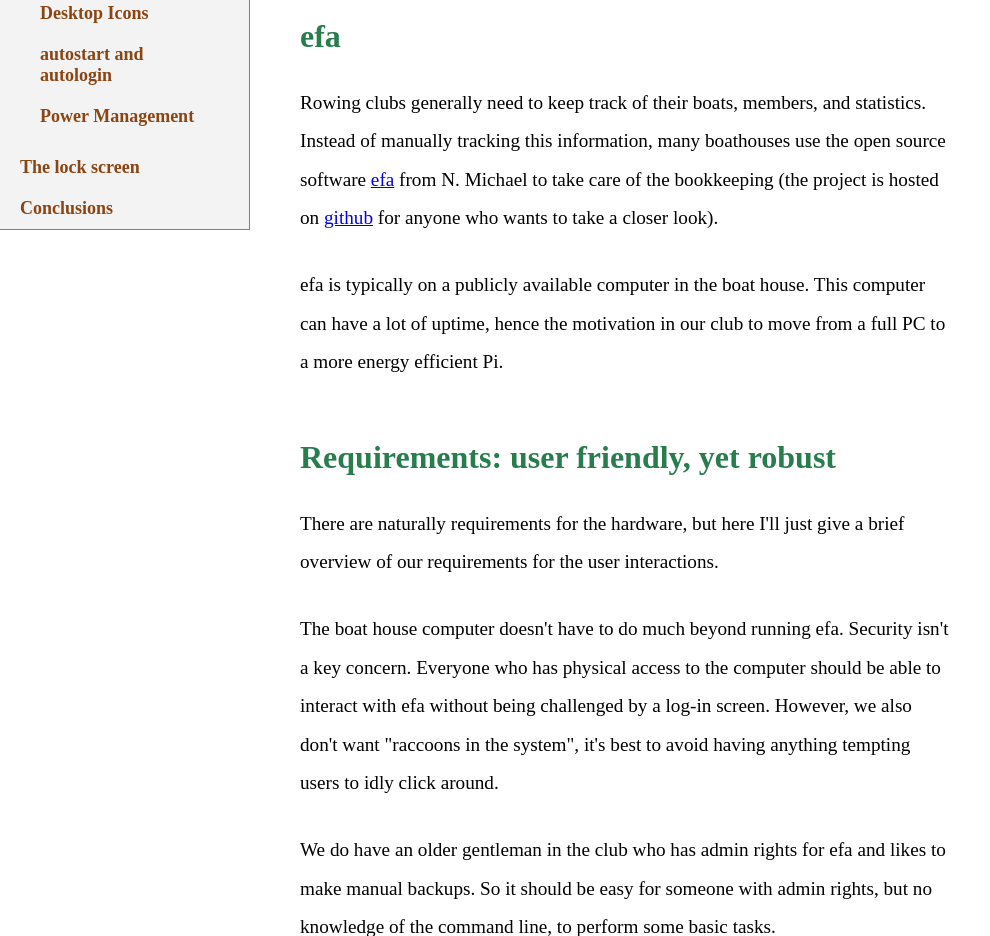
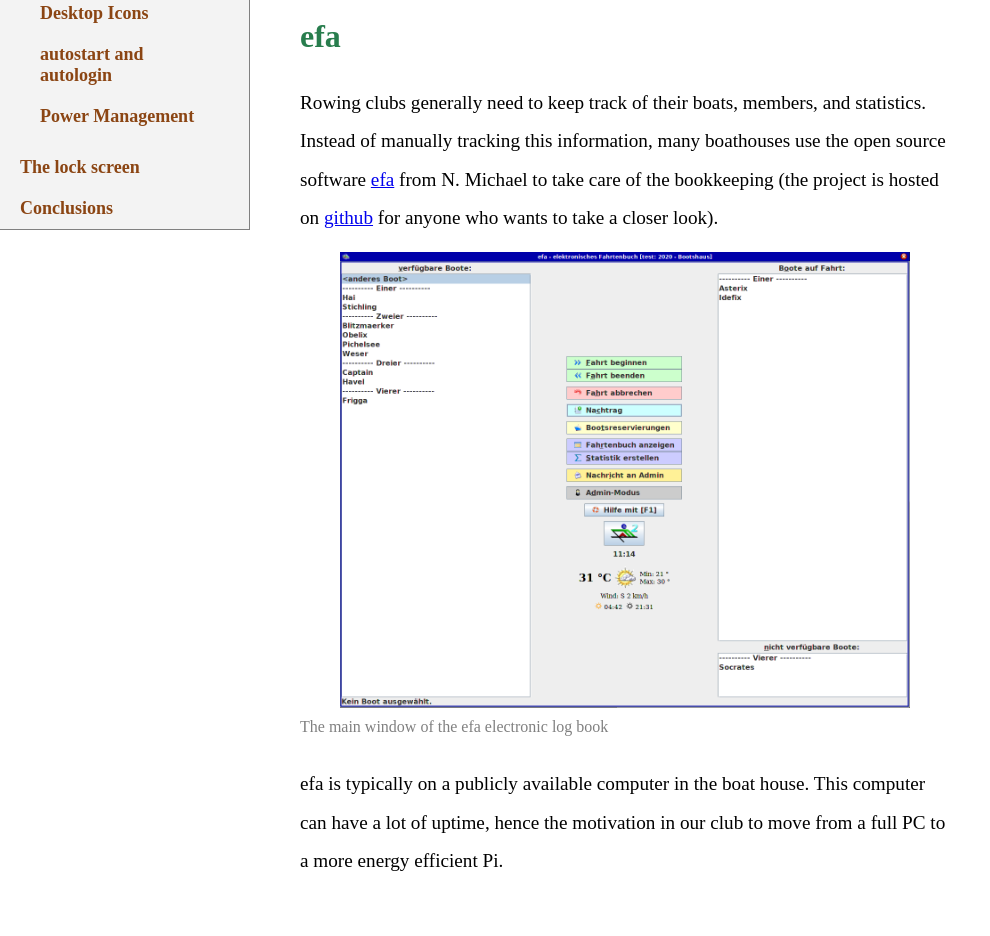
Before and after one commit to archeaopteryx/archeaopteryx.github.io, a plain HTML site: page html/efaPi-part-i.html in a window 1280 px wide. Shown: the part 580-1516 px from the top of the page, without its empty margins (0-990 px from the left). Drawn offline with Linux system fonts and the light colour scheme.

Commit message:
add efa-ii to archive, add picture to efa-i article

```diff
--- a/css/article-styles.css
+++ b/css/article-styles.css
@@ -154,6 +154,16 @@ p:last-of-type {
 .end-subsection {
     margin-bottom: 2em;
 }
+
+.centered-img {
+    display: block;
+    margin: 15px auto 10px auto;
+    max-width: 100%;
+    height: auto;
+}
+figcaption {
+    color: grey;
+}
 /* Start rulesfor code samples */
 
 code samp {
--- a/html/efaPi-part-i.html
+++ b/html/efaPi-part-i.html
@@ -71,6 +71,11 @@
         <section>
             <h2 id='efa'>efa</h2>
             <p>Rowing clubs generally need to keep track of their boats, members, and statistics. Instead of manually tracking this information, many boathouses use the open source software <a href="http://efa.nmichael.de/">efa</a> from N. Michael to take care of the bookkeeping (the project is hosted on <a href='https://github.com/nicmichael/efa'>github</a> for anyone who wants to take a closer look).</p>
+
+            <figure >
+                <img src="../images/efaScreenshot.png" alt="a screenshot of the main window for the electronic log book efa" class="centered-img" height="508" width="570">
+                <figcaption>The main window of the efa electronic log book</figcaption>
+            </figure>
 
             <p>efa is typically on a publicly available computer in the boat house. This computer can have a lot of uptime, hence the motivation in our club to move from a full PC to a more energy efficient Pi.</p>
 
```
Also changed, not shown: archive.html (+1 -0 lines).
